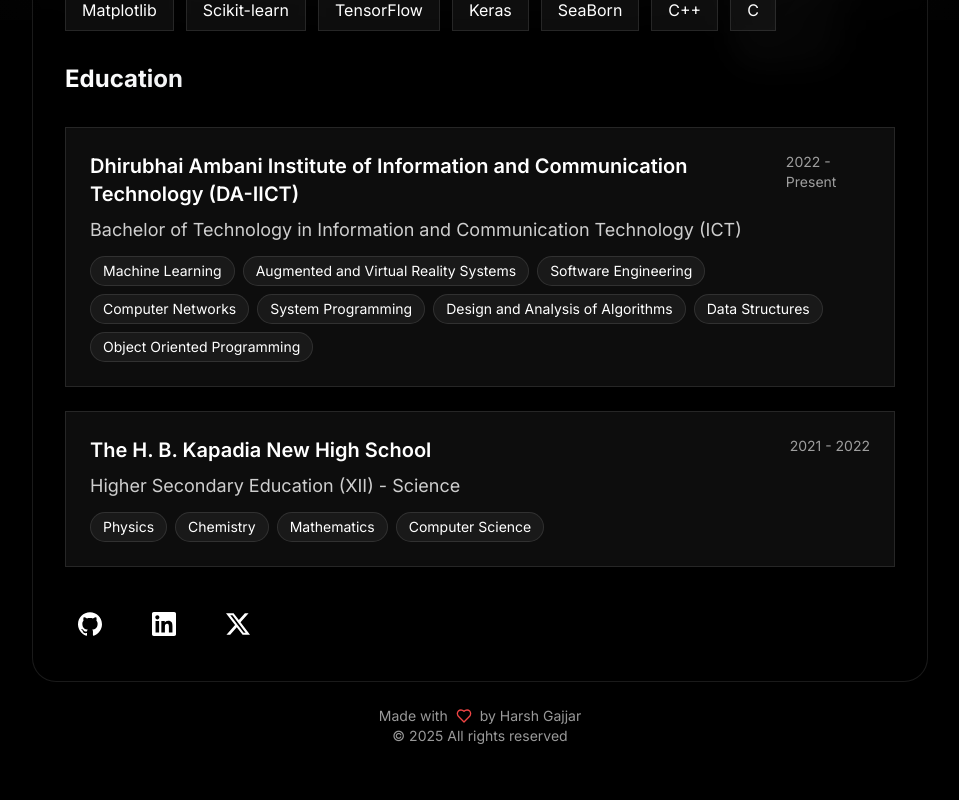
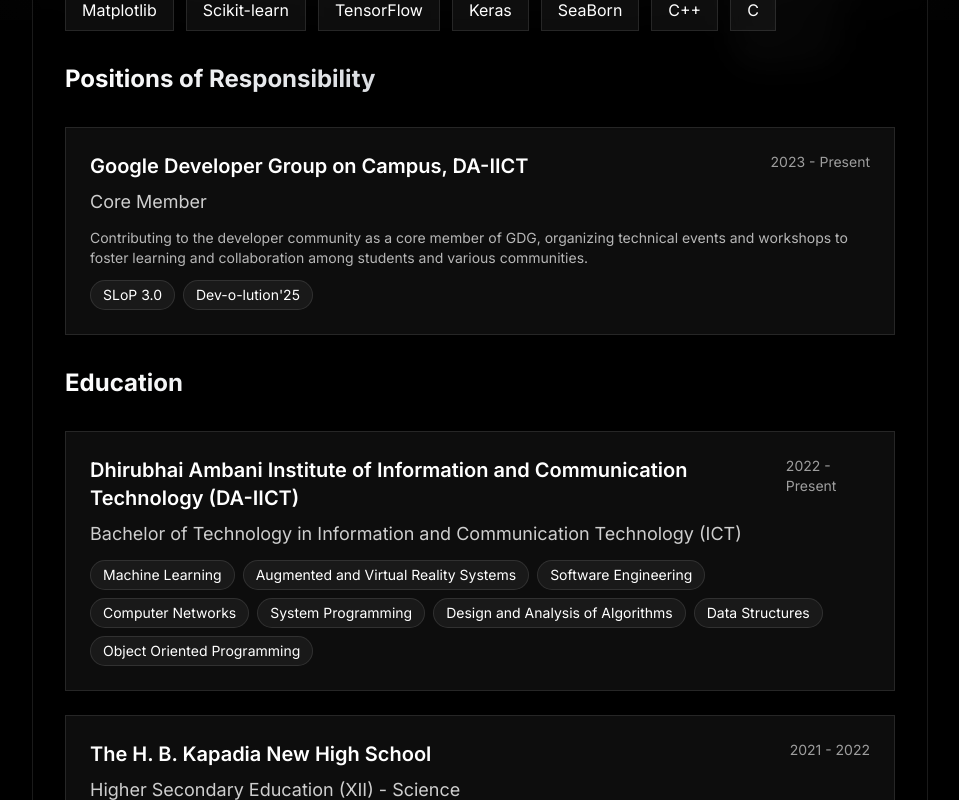
Before and after one commit to harshhh28/Portfolio, a Next.js app: page / in a window 1280 px wide. Shown: the part 780-1580 px from the top of the page, without its empty margins (160-1119 px from the left). Before the commit the page ends 1550 px from the top, so only its background shows below. Built offline with nearby package versions, Linux system fonts and the light colour scheme.

Commit message:
update(about): add positions section

```diff
--- a/src/app/page.tsx
+++ b/src/app/page.tsx
@@ -6,6 +6,7 @@ import { TypeAnimation } from "react-type-animation";
 import Image from "next/image";
 import { useEffect, useState } from "react";
 import Loader from "@/components/Loader";
+import { FaGoogle } from "react-icons/fa";
 
 const SKILLS = [
   {
@@ -146,6 +147,28 @@ const EDUCATION = [
   },
 ];
 
+const POSITIONS = [
+  {
+    title: "Core Member",
+    organization: "Google Developer Group on Campus, DA-IICT",
+    organizationUrl: "https://dscdaiict.in/",
+    duration: "2023 - Present",
+    description:
+      "Contributing to the developer community as a core member of GDG, organizing technical events and workshops to foster learning and collaboration among students and various communities.",
+    icon: <FaGoogle className="w-5 h-5" />,
+    events: [
+      {
+        name: "SLoP 3.0",
+        url: "https://slop.dscdaiict.in",
+      },
+      {
+        name: "Dev-o-lution'25",
+        url: "https://devolution.dscdaiict.in",
+      },
+    ],
+  },
+];
+
 export default function About() {
   const [isLoading, setIsLoading] = useState<boolean>(true);
 
@@ -251,6 +274,54 @@ export default function About() {
 
             <div className="space-y-8">
               <h2 className="text-xl sm:text-2xl font-bold bg-gradient-to-r from-white to-gray-400 bg-clip-text text-transparent">
+                Positions of Responsibility
+              </h2>
+              <div className="space-y-4 sm:space-y-6">
+                {POSITIONS.map((pos) => (
+                  <div
+                    key={pos.title}
+                    className="backdrop-blur-sm bg-white/5 rounded-lg border border-white/10
+                  p-4 sm:p-6 hover:bg-white/10 hover:border-white/20
+                  transition-all duration-300 group/edu rounded-2xl">
+                    <div className="flex flex-col sm:flex-row sm:justify-between sm:items-start gap-2 mb-2">
+                      <Link
+                        href={pos.organizationUrl}
+                        target="_blank"
+                        rel="noopener noreferrer"
+                        className="text-lg sm:text-xl font-semibold hover:text-white/80 transition-colors">
+                        <h3>{pos.organization}</h3>
+                      </Link>
+                      <span className="text-white/60 text-sm">
+                        {pos.duration}
+                      </span>
+                    </div>
+                    <p className="text-base sm:text-lg text-white/80 mb-3">
+                      {pos.title}
+                    </p>
+                    <p className="text-sm text-white/70">{pos.description}</p>
+                    {pos.events && pos.events.length > 0 && (
+                      <div className="mt-3 flex flex-wrap gap-1.5 sm:gap-2">
+                        {pos.events.map((event) => (
+                          <Link
+                            key={event.name}
+                            href={event.url}
+                            target="_blank"
+                            rel="noopener noreferrer"
+                            className="px-2 sm:px-3 py-1 text-xs sm:text-sm bg-white/5 border border-white/10
+                              rounded-full group-hover/edu:bg-white/10
+                              group-hover/edu:border-white/20 transition-all duration-300 hover:text-white/80">
+                            {event.name}
+                          </Link>
+                        ))}
+                      </div>
+                    )}
+                  </div>
+                ))}
+              </div>
+            </div>
+
+            <div className="space-y-8">
+              <h2 className="text-xl sm:text-2xl font-bold bg-gradient-to-r from-white to-gray-400 bg-clip-text text-transparent">
                 Education
               </h2>
               <div className="space-y-4 sm:space-y-6">
@@ -259,7 +330,7 @@ export default function About() {
                     key={edu.school}
                     className="backdrop-blur-sm bg-white/5 rounded-lg border border-white/10
                       p-4 sm:p-6 hover:bg-white/10 hover:border-white/20
-                      transition-all duration-300 group/edu">
+                      transition-all duration-300 group/edu rounded-2xl">
                     <div className="flex flex-col sm:flex-row sm:justify-between sm:items-start gap-2 mb-2">
                       <Link
                         href={edu.schoolUrl}
```
